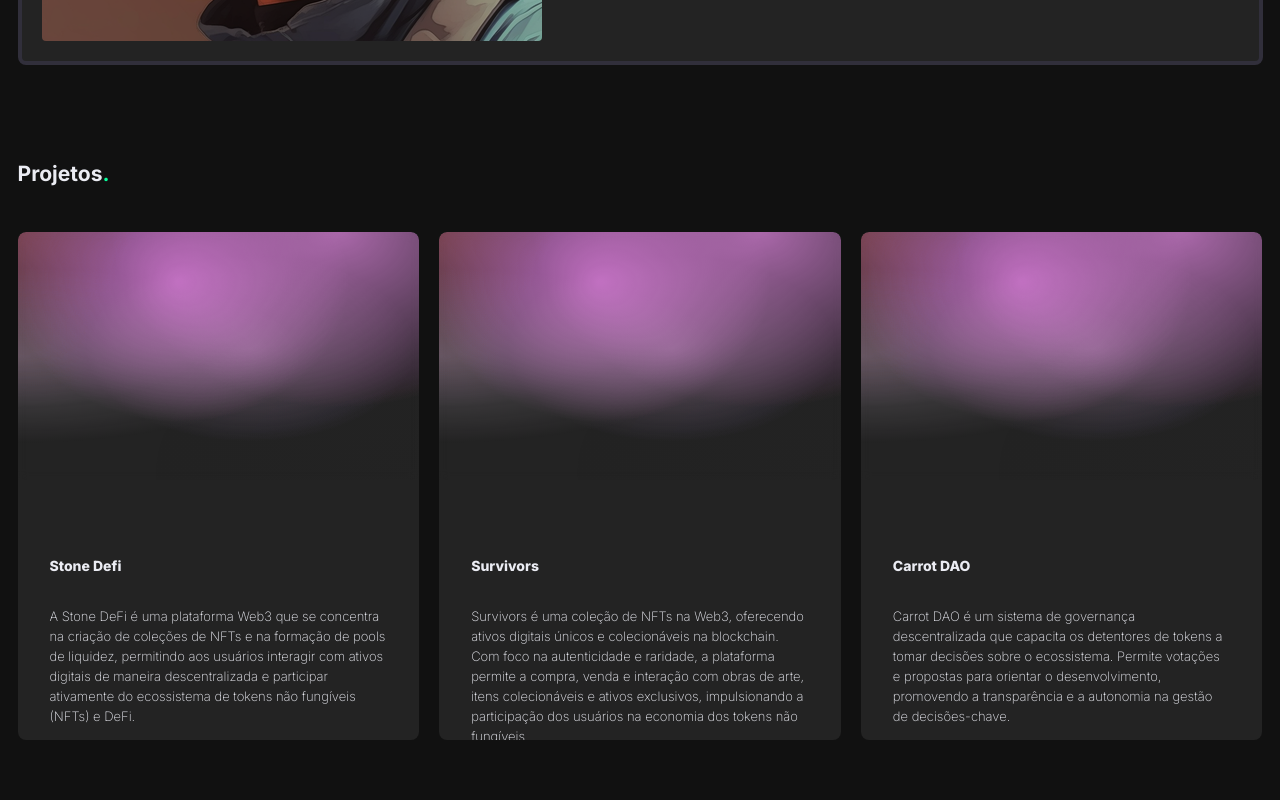
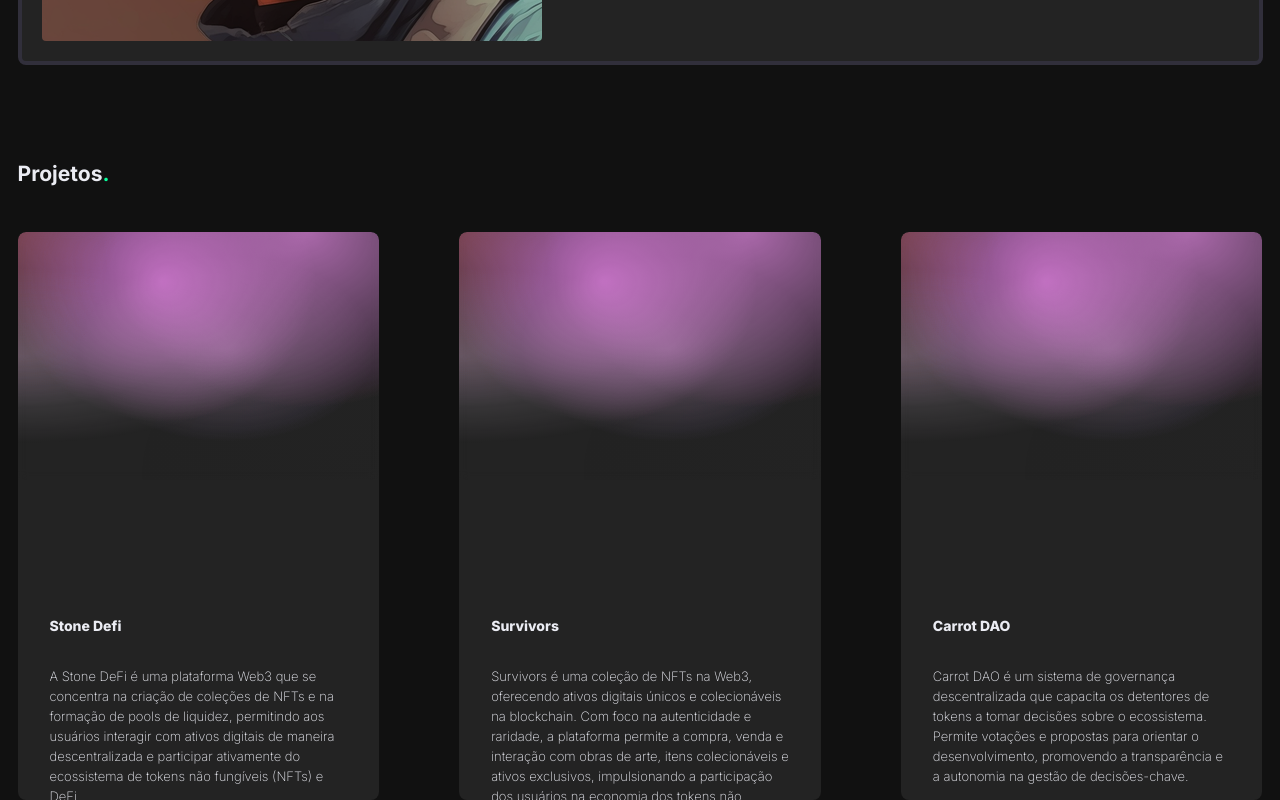
Before and after one commit to hawkdevelopers/hawk, a Next.js app: page / in a window 1280 px wide. Shown: the part 1095-1895 px from the top of the page. Before the commit the page ends 1835 px from the top, so only its background shows below. Built offline with nearby package versions, Linux system fonts and the light colour scheme.

Commit message:
Atualização de Layout

```diff
--- a/src/styles/HeroProject.scss
+++ b/src/styles/HeroProject.scss
@@ -9,7 +9,7 @@ main.hero-project {
 
         display: grid;
         grid-template-columns: repeat(3, minmax(0, 1fr));
-        gap: 2rem;
+        gap: 8rem;
 
 
 
```
